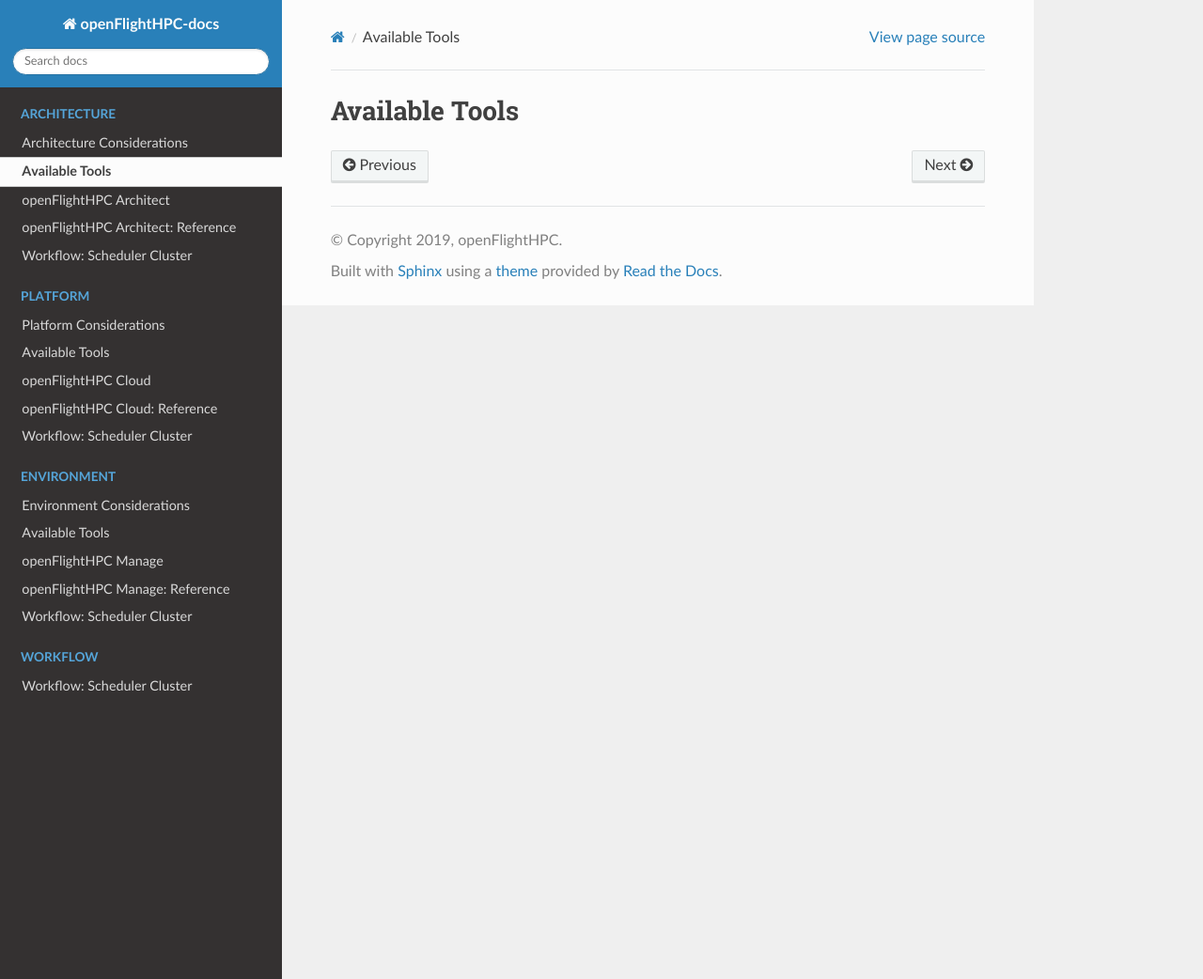
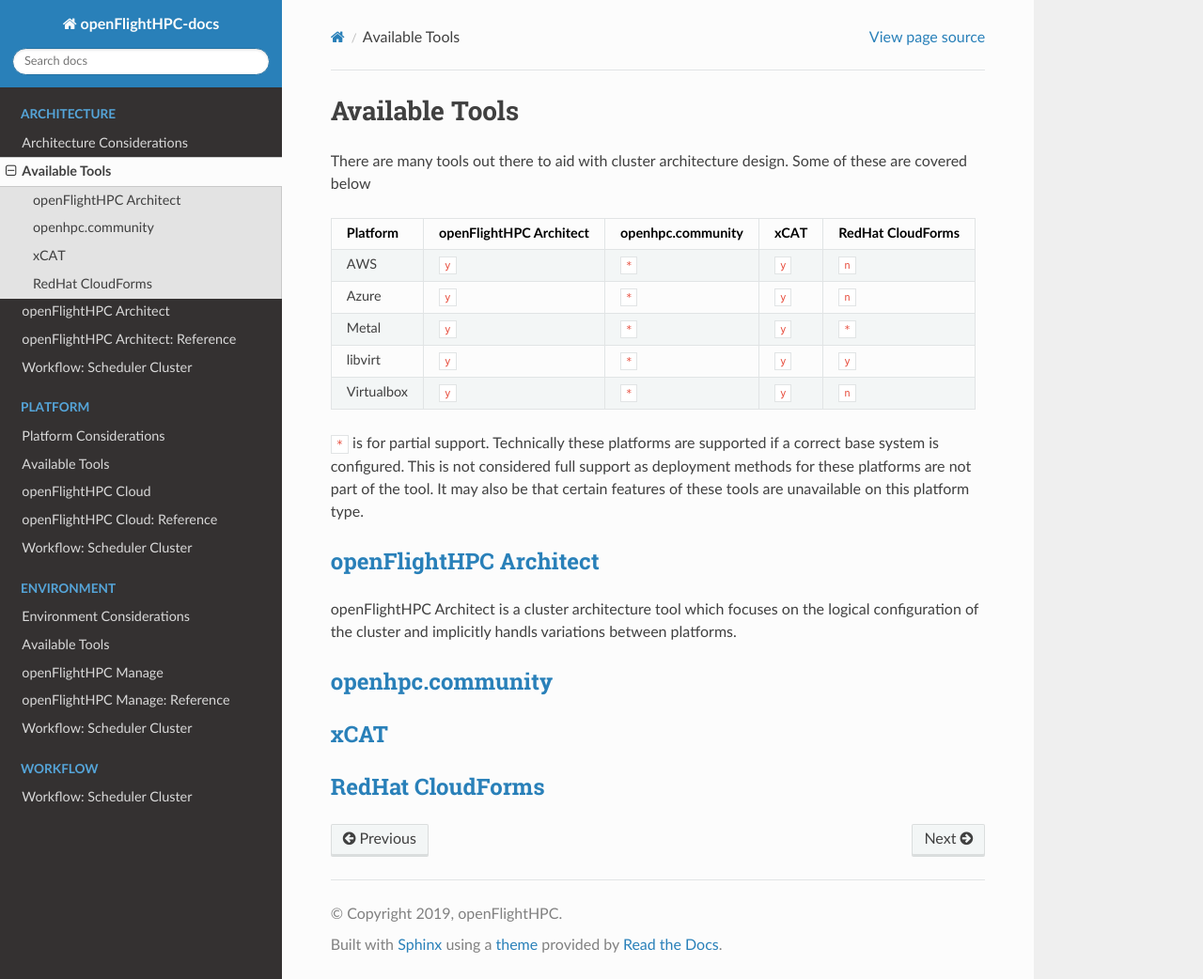
Before and after one commit to openflighthpc/build.openflighthpc.org, a Sphinx documentation site: the page built from docs/source/architecture/available-tools.rst, in a window 1280 px wide and 1042 px high. Shown: the whole window at 94% size. Built offline with Sphinx 7.4.7 and the Read the Docs theme 2.0.0, drawn with Linux system fonts in a browser that asks for light colours.

Commit message:
Start to evaluate other tools

```diff
--- a/docs/source/architecture/available-tools.rst
+++ b/docs/source/architecture/available-tools.rst
@@ -2,3 +2,41 @@
 
 Available Tools
 ===============
+
+There are many tools out there to aid with cluster architecture design. Some of these are covered below
+
+
++---------------+---------------+--------------------+-------+-------------------+
+|               | openFlightHPC | openhpc.community  | xCAT  | RedHat CloudForms |
+| Platform      | Architect     |                    |       |                   |
++===============+===============+====================+=======+===================+
+| AWS           |     ``y``     |       ``*``        | ``y`` |       ``n``       |
++---------------+---------------+--------------------+-------+-------------------+
+| Azure         |     ``y``     |       ``*``        | ``y`` |       ``n``       |
++---------------+---------------+--------------------+-------+-------------------+
+| Metal         |     ``y``     |       ``*``        | ``y`` |       ``*``       |
++---------------+---------------+--------------------+-------+-------------------+
+| libvirt       |     ``y``     |       ``*``        | ``y`` |       ``y``       |
++---------------+---------------+--------------------+-------+-------------------+
+| Virtualbox    |     ``y``     |       ``*``        | ``y`` |       ``n``       |
++---------------+---------------+--------------------+-------+-------------------+
+
+``*`` is for partial support. Technically these platforms are supported if a correct base system is configured. This is not considered full support as deployment methods for these platforms are not part of the tool. It may also be that certain features of these tools are unavailable on this platform type.
+
+
+
+:ref:`openFlightHPC Architect <openflighthpc-architect>`
+--------------------------------------------------------
+
+openFlightHPC Architect is a cluster architecture tool which focuses on the logical configuration of the cluster and implicitly handls variations between platforms.
+
+`openhpc.community <http://openhpc.community>`_
+-----------------------------------------------
+
+
+`xCAT <https://xcat.org>`_
+--------------------------
+
+
+`RedHat CloudForms <https://www.redhat.com/en/technologies/management/cloudforms>`_
+-----------------------------------------------------------------------------------
```
